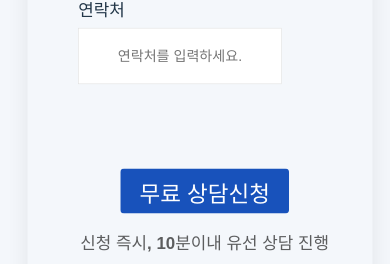
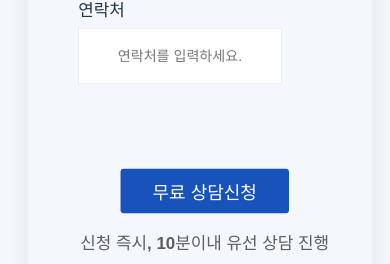
Before and after one commit to tara794600-bot/ziwon, a React (Vite) app: page / in a window 390 px wide. Shown: the part 3554-3818 px from the top of the page. Built offline with nearby package versions, Linux system fonts and the light colour scheme.

Commit message:
Update App.css

```diff
--- a/src/App.css
+++ b/src/App.css
@@ -893,7 +893,7 @@ font-size: 30px;
 
   .롱메 {
     margin-top: 80px!important;
-    font-size:40px !important;
+    font-size:32px !important;
     height: 80px;
      text-align: center;
     margin-right: -150px;
```
